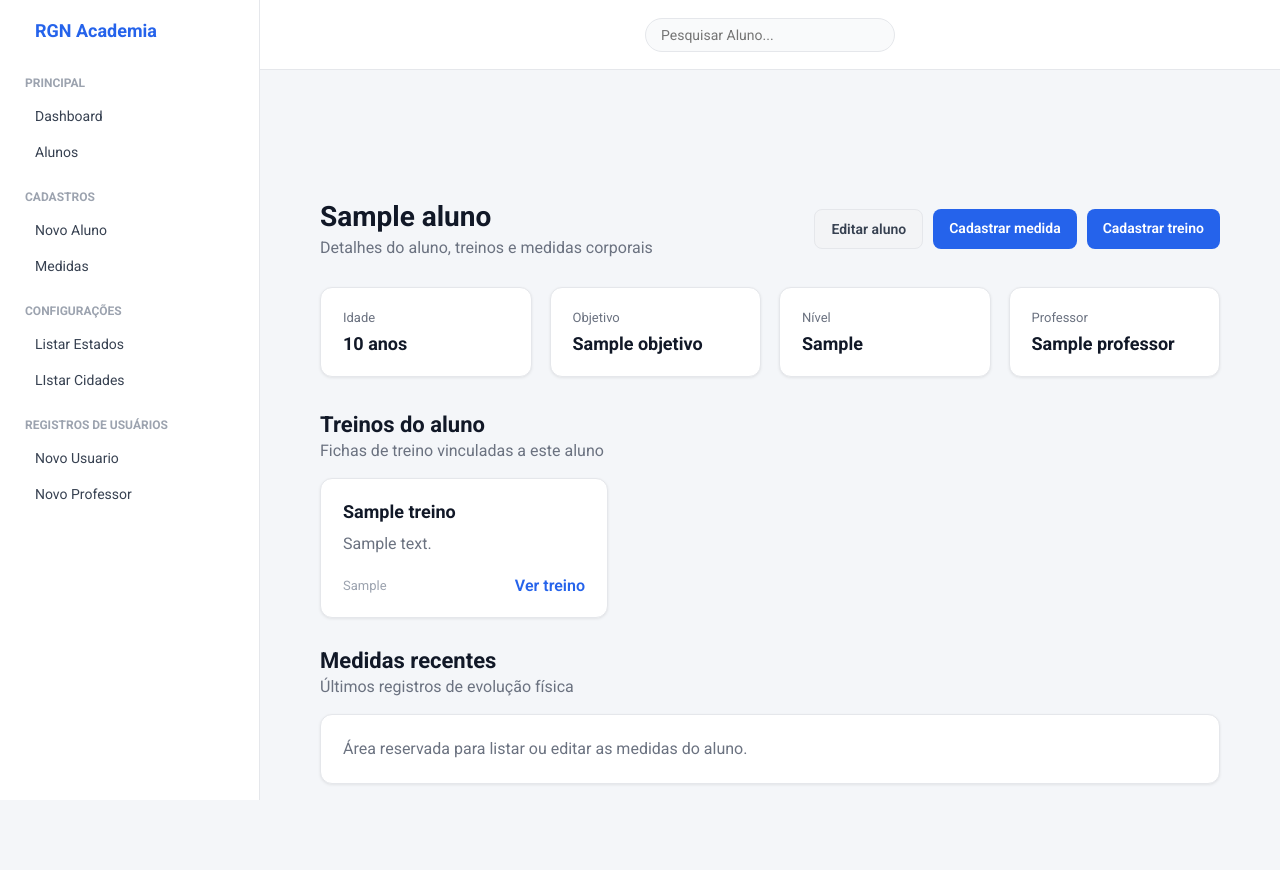
After one commit to renangondo/Projeto-Academia, a Django app: template cadastros/templates/cadastros/detalhe_aluno.html in a window 1280 px wide. The commit adds this page. Run offline with Django 3.2, Linux system fonts and the light colour scheme; the template is opened without the code that fills it: most values are stand-ins (such as "Sample title", 1, 10 or a date in 2020).

Commit message:
Corrigido o CSS de Medidas e começado o DetailView

```diff
--- a/cadastros/models.py
+++ b/cadastros/models.py
@@ -50,8 +50,8 @@ class Aluno(models.Model):
     telefone = models.CharField(max_length=15, verbose_name="Telefone")
     objetivo = models.CharField(max_length=255, verbose_name="Objetivo do Aluno")
     data_criacao = models.DateField(verbose_name="Data de criação")
-    sexo = models.CharField(max_length=1, choices=SEXO_CHOICES, verbose_name="Sexo")
-    nivel = models.CharField(max_length=1, choices=NIVEL_CHOICES, verbose_name="Nivel do Aluno")
+    sexo = models.CharField(max_length=20, choices=SEXO_CHOICES, verbose_name="Sexo")
+    nivel = models.IntegerField(max_length=1, choices=NIVEL_CHOICES, verbose_name="Nivel do Aluno")
     cidade = models.ForeignKey(Cidade, on_delete=models.PROTECT)
     professor = models.ForeignKey(Professor, on_delete=models.PROTECT)
 
--- /dev/null
+++ b/cadastros/templates/cadastros/detalhe_aluno.html
@@ -0,0 +1,87 @@
+{% extends 'modelo.html' %}
+{% load static %}
+
+{% block css %}
+<link rel="stylesheet" href="{% static 'css/paginas/modelo.css' %}">
+<link rel="stylesheet" href="{% static 'css/cadastros/detalhe_aluno.css' %}">
+{% endblock %}
+
+{% block content %}
+
+<div class="aluno-detalhe">
+
+    <div class="aluno-header">
+        <div>
+            <h2>{{ aluno.nome }}</h2>
+            <p>Detalhes do aluno, treinos e medidas corporais</p>
+        </div>
+
+        <div class="aluno-actions">
+            <a href="{% url 'editar-aluno' aluno.id %}" class="btn-secondary">Editar aluno</a>
+            <a href="#" class="btn-primary">Cadastrar medida</a>
+            <a href="#" class="btn-primary">Cadastrar treino</a>
+        </div>
+    </div>
+
+    <div class="info-grid">
+
+        <div class="info-card">
+            <span>Idade</span>
+            <strong>{{ aluno.idade }} anos</strong>
+        </div>
+
+        <div class="info-card">
+            <span>Objetivo</span>
+            <strong>{{ aluno.objetivo }}</strong>
+        </div>
+
+        <div class="info-card">
+            <span>Nível</span>
+            <strong>{{ aluno.get_nivel_display }}</strong>
+        </div>
+
+        <div class="info-card">
+            <span>Professor</span>
+            <strong>{{ aluno.professor }}</strong>
+        </div>
+
+    </div>
+
+    <div class="section-title">
+        <h3>Treinos do aluno</h3>
+        <p>Fichas de treino vinculadas a este aluno</p>
+    </div>
+
+    <div class="treino-grid">
+
+        {% for treino in treinos %}
+        <div class="treino-card">
+            <h4>{{ treino.nome }}</h4>
+            <p>{{ treino.descricao }}</p>
+
+            <div class="treino-footer">
+                <span>{{ treino.data_criacao }}</span>
+                <a href="#">Ver treino</a>
+            </div>
+        </div>
+        {% empty %}
+        <div class="empty-card">
+            <p>Nenhum treino cadastrado para este aluno.</p>
+            <a href="#">Cadastrar primeiro treino</a>
+        </div>
+        {% endfor %}
+
+    </div>
+
+    <div class="section-title">
+        <h3>Medidas recentes</h3>
+        <p>Últimos registros de evolução física</p>
+    </div>
+
+    <div class="medidas-box">
+        <p>Área reservada para listar ou editar as medidas do aluno.</p>
+    </div>
+
+</div>
+
+{% endblock %}
--- a/cadastros/urls.py
+++ b/cadastros/urls.py
@@ -1,6 +1,6 @@
 from django.urls import path
 
-from .views import AlunoList, CidadeList, EstadoCreate, CidadeCreate, AlunoCreate, EstadoList, ProfessorCreate, ProfessorList
+from .views import AlunoDetail, AlunoList, CidadeList, EstadoCreate, CidadeCreate, AlunoCreate, EstadoList, ProfessorCreate, ProfessorList
 from .views import EstadoUpdate, CidadeUpdate, AlunoUpdate, ProfessorUpdate
 from .views import EstadoDelete, CidadeDelete, AlunoDelete, ProfessorDelete
 
@@ -26,5 +26,7 @@ urlpatterns = [
     path('listar/professor/', ProfessorList.as_view(), name="listar-professor"),
     path('listar/aluno/', AlunoList.as_view(), name="listar-aluno"),
 
+    path('detalhe/aluno/<int:pk>/', AlunoDetail.as_view(), name='detalhe-aluno'),
+
 
 ]
--- a/paginas/templates/modelo.html
+++ b/paginas/templates/modelo.html
@@ -47,8 +47,15 @@
                 <div class="itens-menu">
                     <h4>Cadastros</h4>
                     <ul>
-                        <li><i class="fas fa-user-plus"></i>Novo Aluno</li>
-                        <li><i class="fas fa-ruler"></i>Medidas</li>
+                        <a href="{% url 'cadastrar-aluno' %}">
+                            <li><i class="fas fa-user-plus"></i>Novo Aluno</li>
+                        </a>
+
+
+                        <a href="{% url 'cadastrar-medidas' %}">
+                            <li><i class="fas fa-ruler"></i>Medidas</li>
+                        </a>
+
                     </ul>
                 </div>
 
--- /dev/null
+++ b/static/css/cadastros/detalhe_aluno.css
@@ -0,0 +1,159 @@
+.aluno-detalhe {
+    padding: 30px;
+}
+
+.aluno-header {
+    display: flex;
+    align-items: center;
+    justify-content: space-between;
+    margin-bottom: 30px;
+}
+
+.aluno-header h2 {
+    font-size: 28px;
+    color: #111827;
+    margin-bottom: 5px;
+}
+
+.aluno-header p {
+    color: #6b7280;
+}
+
+.aluno-actions {
+    display: flex;
+    gap: 10px;
+}
+
+.btn-primary,
+.btn-secondary {
+    text-decoration: none;
+    padding: 11px 16px;
+    border-radius: 8px;
+    font-size: 14px;
+    font-weight: 600;
+}
+
+.btn-primary {
+    background-color: #2563eb;
+    color: #fff;
+}
+
+.btn-secondary {
+    background-color: #f3f4f6;
+    color: #374151;
+    border: 1px solid #e5e7eb;
+}
+
+.info-grid {
+    display: grid;
+    grid-template-columns: repeat(4, 1fr);
+    gap: 18px;
+    margin-bottom: 35px;
+}
+
+.info-card {
+    background-color: #fff;
+    border: 1px solid #e5e7eb;
+    border-radius: 12px;
+    padding: 22px;
+    box-shadow: 0 1px 3px rgba(0,0,0,0.08);
+}
+
+.info-card span {
+    display: block;
+    color: #6b7280;
+    font-size: 13px;
+    margin-bottom: 8px;
+}
+
+.info-card strong {
+    color: #111827;
+    font-size: 18px;
+}
+
+.section-title {
+    margin: 30px 0 18px;
+}
+
+.section-title h3 {
+    color: #111827;
+    font-size: 22px;
+    margin-bottom: 4px;
+}
+
+.section-title p {
+    color: #6b7280;
+}
+
+.treino-grid {
+    display: grid;
+    grid-template-columns: repeat(3, 1fr);
+    gap: 18px;
+}
+
+.treino-card,
+.empty-card,
+.medidas-box {
+    background-color: #fff;
+    border: 1px solid #e5e7eb;
+    border-radius: 12px;
+    padding: 22px;
+    box-shadow: 0 1px 3px rgba(0,0,0,0.08);
+}
+
+.treino-card h4 {
+    color: #111827;
+    font-size: 18px;
+    margin-bottom: 10px;
+}
+
+.treino-card p,
+.empty-card p,
+.medidas-box p {
+    color: #6b7280;
+    line-height: 1.5;
+}
+
+.treino-footer {
+    margin-top: 20px;
+    display: flex;
+    justify-content: space-between;
+    align-items: center;
+}
+
+.treino-footer span {
+    color: #9ca3af;
+    font-size: 13px;
+}
+
+.treino-footer a,
+.empty-card a {
+    color: #2563eb;
+    text-decoration: none;
+    font-weight: 600;
+}
+
+@media (max-width: 1100px) {
+    .info-grid,
+    .treino-grid {
+        grid-template-columns: repeat(2, 1fr);
+    }
+
+    .aluno-header {
+        flex-direction: column;
+        align-items: flex-start;
+        gap: 15px;
+    }
+}
+
+@media (max-width: 700px) {
+    .info-grid,
+    .treino-grid {
+        grid-template-columns: 1fr;
+    }
+
+    .aluno-actions {
+        flex-direction: column;
+        width: 100%;
+    }
+}
```
Also changed, not shown: cadastros/templates/cadastros/listar_alunos.html (+6 -2 lines), cadastros/views.py (+20 -0 lines), static/css/cadastros/listar_alunos.css (+14 -0 lines), cadastros/migrations/0002_alter_aluno_nivel_alter_aluno_sexo.py (added), db.sqlite3, medidas/templates/form.html (renamed from cadastros/templates/cadastros/form.html).
